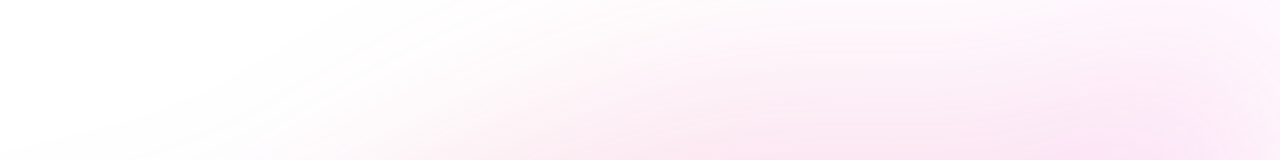
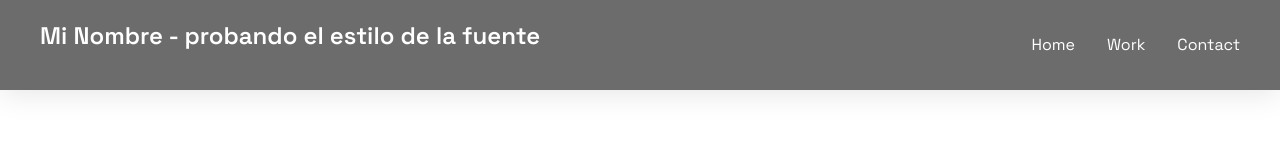
Before and after one commit to dimi7707/portfolio-2025-version, an Astro site: page / in a window 1280 px wide. Shown: the top 160 px of the page. Built offline with nearby package versions, Linux system fonts and the light colour scheme; Astro itself is replaced by a stand-in of ours.

Commit message:
feat: working on navbar component, added new font and defined global styles

```diff
--- /dev/null
+++ b/src/components/Navbar/Navbar.module.scss
@@ -0,0 +1,95 @@
+@use './../../styles/global.scss' as *;
+
+.navbar {
+    position: fixed;
+    top: 0;
+    width: 100%;
+    z-index: 1000;
+    backdrop-filter: blur(10px);
+    background: rgba(10, 10, 10, 0.6);
+    box-shadow: 0 4px 30px rgba(0, 0, 0, 0.1);
+  }
+
+  .navContainer {
+    max-width: 1200px;
+    margin: 0 auto;
+    padding: 1rem 2rem;
+    display: flex;
+    align-items: center;
+    justify-content: space-between;
+  }
+
+  .logo {
+    font-size: 1.5rem;
+    color: white;
+    font-weight: 600;
+  }
+
+  .navList {
+    list-style: none;
+    display: flex;
+    gap: 2rem;
+
+    a {
+      color: white;
+      text-decoration: none;
+      font-weight: 400;
+      position: relative;
+
+      &::after {
+        content: '';
+        position: absolute;
+        width: 0;
+        height: 2px;
+        background: #00fff7;
+        left: 0;
+        bottom: -4px;
+        transition: width 0.3s ease;
+      }
+
+      &:hover::after {
+        width: 100%;
+      }
+    }
+  }
+
+  .active {
+    color: #00fff7;
+  }
+
+  .hamburger {
+    display: none;
+    flex-direction: column;
+    gap: 5px;
+    background: none;
+    border: none;
+    cursor: pointer;
+
+    span {
+      width: 25px;
+      height: 2px;
+      background: white;
+      display: block;
+    }
+  }
+
+  @media (max-width: 768px) {
+    .navList {
+      position: absolute;
+      top: 100%;
+      right: 0;
+      background: rgba(0, 0, 0, 0.8);
+      flex-direction: column;
+      align-items: flex-start;
+      padding: 1rem 2rem;
+      display: none;
+    }
+
+    .open {
+      display: flex;
+    }
+
+    .hamburger {
+      display: flex;
+    }
+  }
--- /dev/null
+++ b/src/components/Navbar/Navbar.tsx
@@ -0,0 +1,65 @@
+import { useState, useEffect } from 'react';
+import styles from './Navbar.module.scss';
+
+const sections = ['home', 'work', 'contact'];
+
+const Navbar = () => {
+  const [menuOpen, setMenuOpen] = useState(false);
+  const [activeSection, setActiveSection] = useState('home');
+
+  useEffect(() => {
+    const handleScroll = () => {
+      const scrollY = window.scrollY;
+      const offsets = sections.map((id) => {
+        const el = document.getElementById(id);
+        return el ? el.offsetTop : 0;
+      });
+
+      const current = offsets.findIndex((offset, i) => {
+        const nextOffset = offsets[i + 1] || Infinity;
+        return scrollY >= offset - 100 && scrollY < nextOffset - 100;
+      });
+
+      setActiveSection(sections[current] || 'home');
+    };
+
+    window.addEventListener('scroll', handleScroll);
+    return () => window.removeEventListener('scroll', handleScroll);
+  }, []);
+
+  return (
+    <nav className={styles.navbar}>
+      <div className={styles.navContainer}>
+        <h1 className={styles.logo}>Mi Nombre - probando el estilo de la fuente</h1>
+        <button
+          className={styles.hamburger}
+          onClick={() => {
+          alert('Hamburger clicked');
+            console.log('Hamburger clicked');
+            setMenuOpen(!menuOpen)
+          }}
+          aria-label="Toggle menu"
+        >
+          <span />
+          <span />
+          <span />
+        </button>
+        <ul className={`${styles.navList} ${menuOpen ? styles.open : ''}`}>
+          {sections.map((section) => (
+            <li key={section}>
+              <a
+                href={`#${section}`}
+                className={activeSection === section ? styles.active : ''}
+                onClick={() => setMenuOpen(false)}
+              >
+                {section.charAt(0).toUpperCase() + section.slice(1)}
+              </a>
+            </li>
+          ))}
+        </ul>
+      </div>
+    </nav>
+  );
+};
+
+export default Navbar;
--- a/src/pages/index.astro
+++ b/src/pages/index.astro
@@ -1,6 +1,7 @@
 ---
-import TestComponent from "../components/TestComponent";
-import Welcome from "../components/Welcome.astro";
+import Navbar from "../components/Navbar/Navbar.tsx";
+//import TestComponent from "../components/TestComponent";
+//import Welcome from "../components/Welcome.astro";
 import Layout from "../layouts/Layout.astro";
 
 // Welcome to Astro! Wondering what to do next? Check out the Astro documentation at https://docs.astro.build
@@ -8,6 +9,8 @@ import Layout from "../layouts/Layout.astro";
 ---
 
 <Layout>
-	<Welcome />
+	<!--  <Welcome />
 	<TestComponent />
+	-->
+	<Navbar client:load />
 </Layout>
--- /dev/null
+++ b/src/styles/_fonts.scss
@@ -0,0 +1,39 @@
+@font-face {
+    font-family: 'Space Grotesk';
+    src: url('/fonts/SpaceGrotesk-Light.woff2') format('woff2');
+    font-weight: 300;
+    font-style: normal;
+    font-display: swap;
+}
+
+@font-face {
+    font-family: 'Space Grotesk';
+    src: url('/fonts/SpaceGrotesk-Regular.woff2') format('woff2');
+    font-weight: normal;
+    font-style: normal;
+    font-display: swap;
+}
+
+@font-face {
+    font-family: 'Space Grotesk';
+    src: url('/fonts/SpaceGrotesk-Medium.woff2') format('woff2');
+    font-weight: 500;
+    font-style: normal;
+    font-display: swap;
+}
+
+@font-face {
+    font-family: 'Space Grotesk';
+    src: url('/fonts/SpaceGrotesk-Bold.woff2') format('woff2');
+    font-weight: bold;
+    font-style: normal;
+    font-display: swap;
+}
+
+@font-face {
+    font-family: 'Space Grotesk';
+    src: url('/fonts/SpaceGrotesk-SemiBold.woff2') format('woff2');
+    font-weight: 600;
+    font-style: normal;
+    font-display: swap;
+}
--- /dev/null
+++ b/src/styles/_typography.scss
@@ -0,0 +1,20 @@
+$font-base: 'Space Grotesk', sans-serif;
+$font-heading: 'Space Grotesk', sans-serif;
+
+body {
+  font-family: $font-base;
+  line-height: 1.6;
+  -webkit-font-smoothing: antialiased;
+}
+
+h1,
+h2,
+h3,
+h4,
+h5,
+h6 {
+  font-family: $font-heading;
+  font-weight: 600;
+  margin: 0 0 1rem 0;
+  line-height: 1.2;
+}
--- /dev/null
+++ b/src/styles/_variables.scss
@@ -0,0 +1,2 @@
+$primary-dark: #111111;
+$white: #ffffff;
--- /dev/null
+++ b/src/styles/global.scss
@@ -0,0 +1,3 @@
+@use './variables' as *;
+@use './fonts' as *;
+@use './typography' as *;
```
Also changed, not shown: public/fonts/SpaceGrotesk-Bold.woff2 (added), public/fonts/SpaceGrotesk-Light.woff2 (added), public/fonts/SpaceGrotesk-Medium.woff2 (added), public/fonts/SpaceGrotesk-Regular.woff2 (added), public/fonts/SpaceGrotesk-SemiBold.woff2 (added), src/styles/global.css (deleted).
